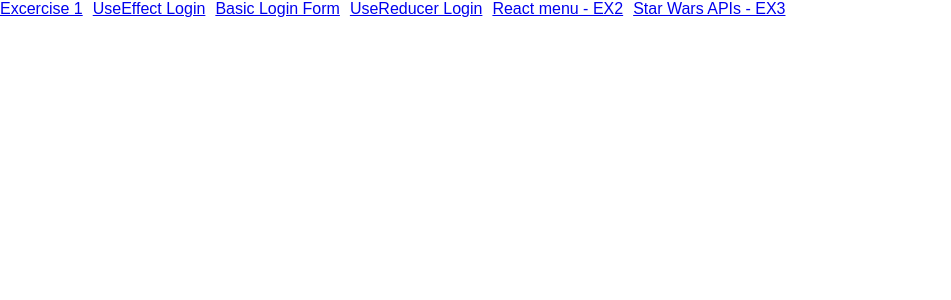
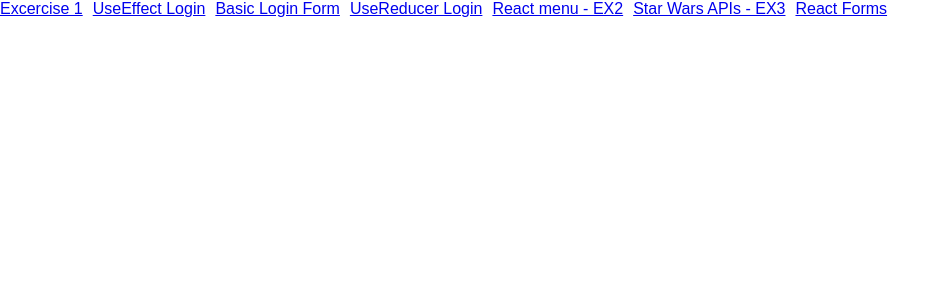
Before and after one commit to shrujan/React-Basic---UserComponent, a React (Create React App) app: page / in a window 1280 px wide. Shown: the top 300 px of the page, without its empty margins (0-951 px from the left). Built offline with nearby package versions, Linux system fonts and the light colour scheme.

Commit message:
added basic routing

```diff
--- a/src/App.tsx
+++ b/src/App.tsx
@@ -7,6 +7,7 @@ import { UseReducerLogin } from './Routing/UserReducerEx';
 import { BasicLogin } from './Routing/LoginForm';
 import { ReactMenu } from './Routing/Exercice2ReactMenu';
 import StarWarsApi from './Routing/Exercise-API';
+import BasicReactForms from './Routing/ReactForms';
 
 const router = createBrowserRouter([
   { path: '/',                  element: <Home />           },
@@ -16,6 +17,7 @@ const router = createBrowserRouter([
   { path: '/use-effect-login',  element: <UseEffectLogin /> },
   { path: '/use-reducer-login', element: <UseReducerLogin />},
   { path: '/star-wars',         element: <StarWarsApi />    },
+  { path: '/basic-react-forms', element: <BasicReactForms />},
 ])
 
 function App() {
--- a/src/Routing/Home.tsx
+++ b/src/Routing/Home.tsx
@@ -10,6 +10,7 @@ export const Home = () => {
       <Link to="/use-reducer-login">UseReducer Login</Link>
       <Link to="/React-Menu">React menu - EX2</Link>
       <Link to="/star-wars">Star Wars APIs - EX3</Link>
+      <Link to="/react-forms">React Forms</Link>
     </div>
   )
 }
--- /dev/null
+++ b/src/Routing/ReactForms.tsx
@@ -0,0 +1,8 @@
+import ReactFormExample from "../components/ReactFormsExample/ReactFormExample";
+
+const BasicReactForms = () => {
+  // return <ReactFormExample />
+  return <p>Forms</p>
+}
+
+export default BasicReactForms;
--- /dev/null
+++ b/src/components/ReactFormsExample/ReactFormExample.tsx
@@ -0,0 +1,6 @@
+
+const ReactFormExample = () => {
+  return <div>React Forms</div>
+}
+
+export default ReactFormExample;
```
